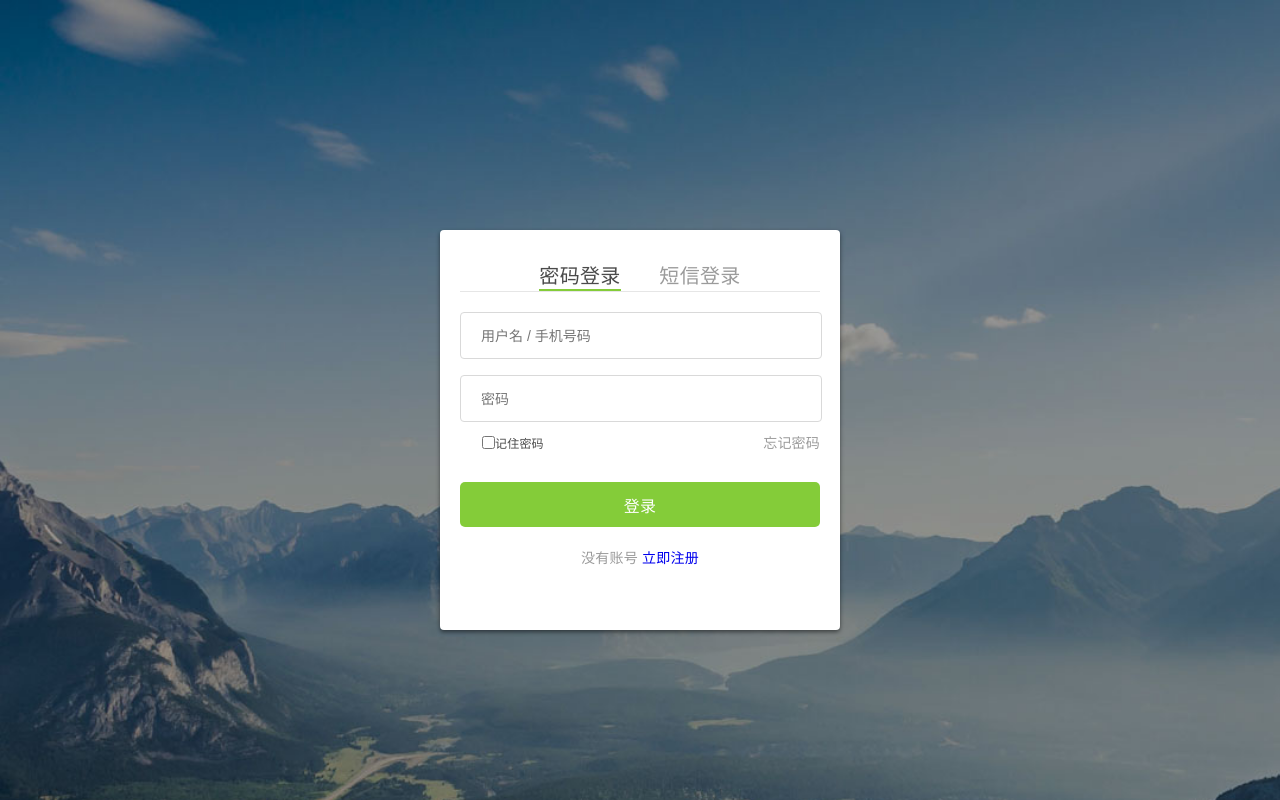
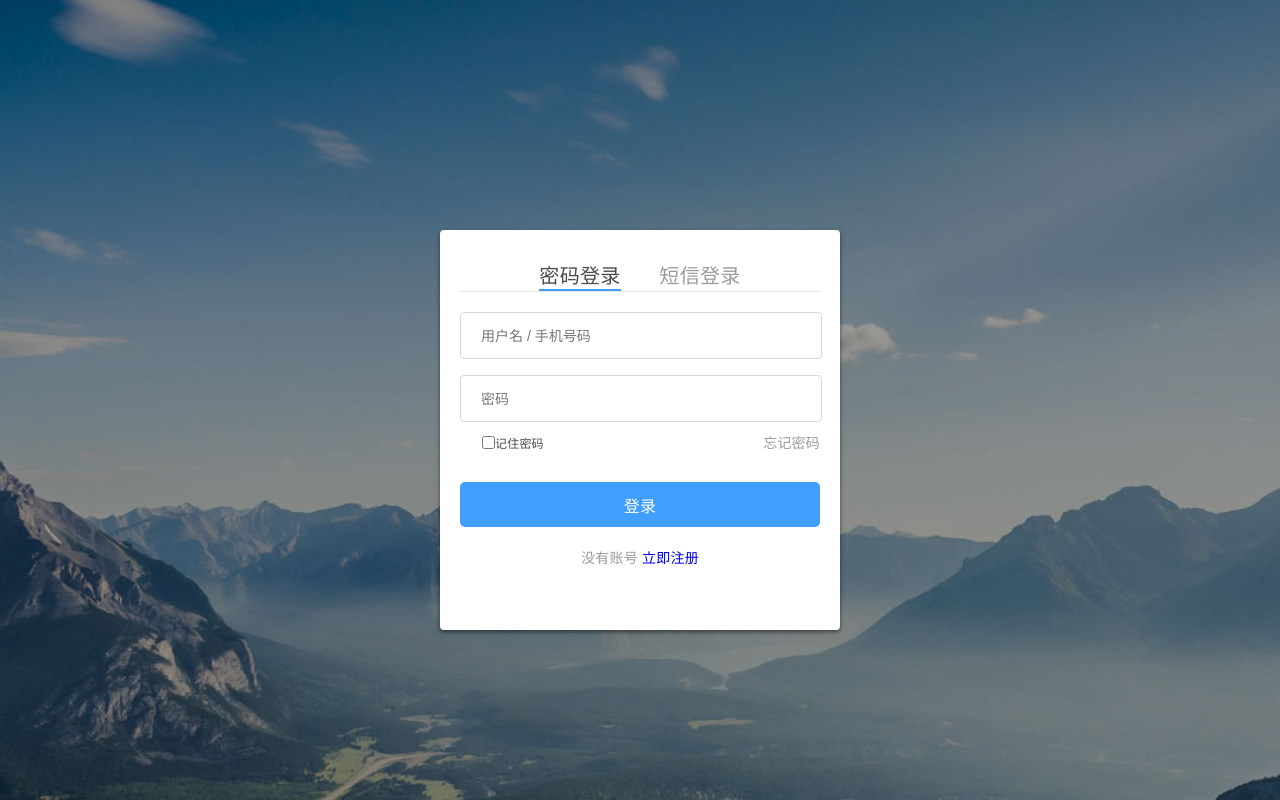
Before and after one commit to xyyojl/campus_trade, a Vue app: page /login in a window 1280 px wide. Built offline with nearby package versions, Linux system fonts and the light colour scheme.

Commit message:
修改登录页面的细节

```diff
--- a/src/views/Login.vue
+++ b/src/views/Login.vue
@@ -207,7 +207,7 @@ export default {
   }
   & .login .title span.active {
     color: #4a4a4a;
-    border-bottom: 2px solid #84cc39;
+    border-bottom: 2px solid #409eff;
   }
   .inp {
     width: 100%;
@@ -259,7 +259,8 @@ export default {
   .login_btn {
     width: 100%;
     height: 45px;
-    background: #84cc39;
+    // background: #84cc39;
+    background: #409eff;
     border-radius: 5px;
     font-size: 16px;
     color: #fff;
```
